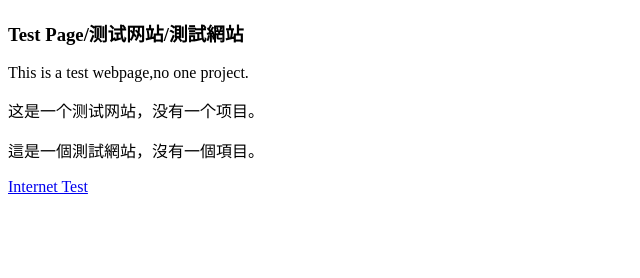
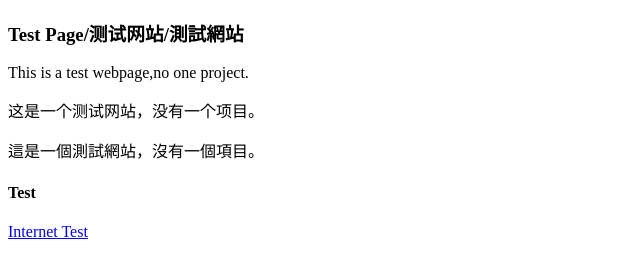
Before and after one commit to xinxin2021/test, a plain HTML site: page index.html in a window 1280 px wide. Shown: the whole page, without its empty margins (0-640 px from the left). Drawn offline with Linux system fonts and the light colour scheme.

Commit message:
Update index.html

```diff
--- a/index.html
+++ b/index.html
@@ -9,6 +9,7 @@
     <p>This is a test webpage,no one project.</p>
     <p>这是一个测试网站，没有一个项目。</p>
     <p>這是一個測試網站，沒有一個項目。</p>
-    <a href="https://xinxin2021.github.io/test/itest/">Internet Test</a>
+    <h4>Test</h4>
+    <a href="https://xinxin2021.github.io/test/itest">Internet Test</a>
 </body>
 </html>
```
